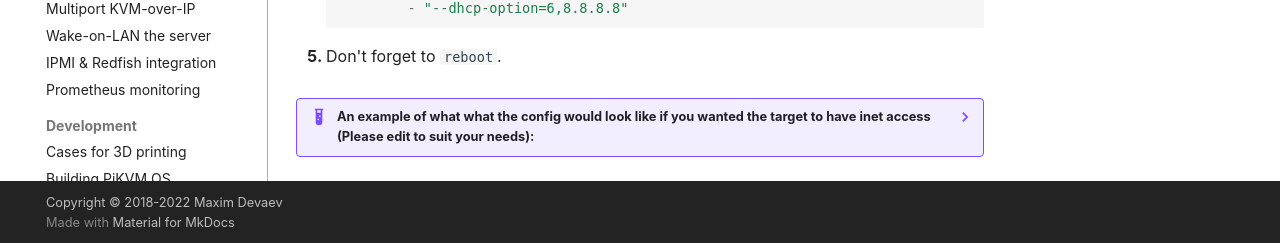
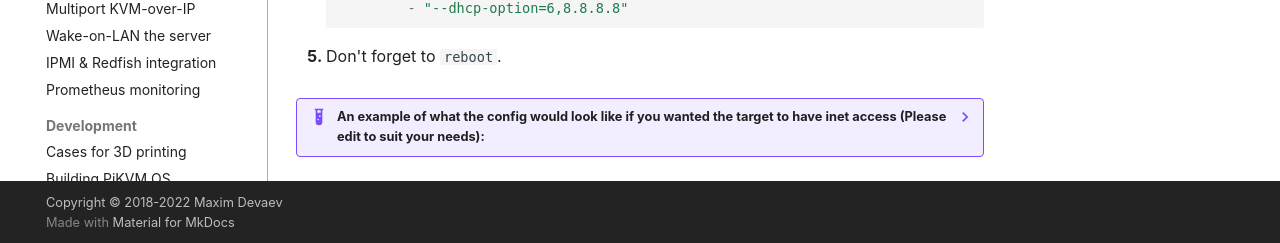
Before and after one commit to pikvm/pikvm, an MkDocs documentation site: the page built from docs/usb_ethernet.md, in a window 1280 px wide and 900 px high, scrolled down 1747 px. Shown: the part 654-897 px from the top of the window. Built offline with MkDocs 1.6.1 and Material for MkDocs 9.7.7, drawn with Linux system fonts in a browser that asks for light colours; some web fonts are replaced; comment, search, counter and statistics services are not loaded.

Commit message:
Update usb_ethernet.md (#668)
Fixed mistake, oops.

````diff
--- a/docs/usb_ethernet.md
+++ b/docs/usb_ethernet.md
@@ -82,7 +82,7 @@ By default, `kvmd-otgnet` will configure network connection between PiKVM and th
 
 5. Don't forget to `reboot`.
 
-??? example "An example of what what the config would look like if you wanted the target to have inet access (Please edit to suit your needs):"
+??? example "An example of what the config would look like if you wanted the target to have inet access (Please edit to suit your needs):"
     ```
     otgnet:
         firewall:
````
